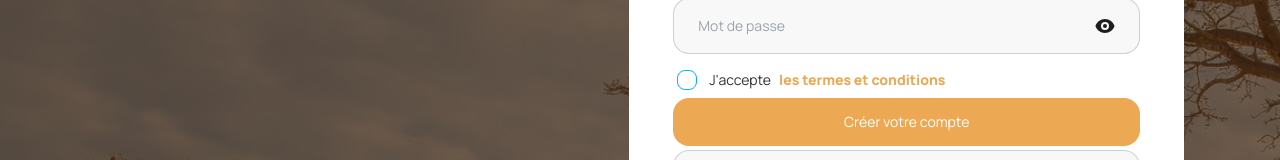
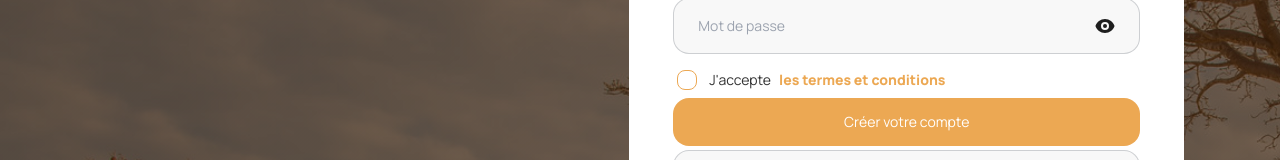
Before and after one commit to andrianina4/ARTIZAHO, a Next.js app: page /auth/s-inscrire in a window 1280 px wide. Shown: the part 497-657 px from the top of the page. Built offline with nearby package versions, Linux system fonts and the light colour scheme.

Commit message:
update : color of checkbox on terms & conditions

```diff
--- a/components/checkbox.tsx
+++ b/components/checkbox.tsx
@@ -10,7 +10,7 @@ function Checkbox(props: CheckboxProps) {
     return (
         <div className="form-control">
             <label className="cursor-pointer label justify-start gap-x-3">
-                <input type="checkbox"  className="checkbox checkbox-sm checkbox-info" />
+                <input type="checkbox"  className="checkbox checkbox-sm border-bronze checked:border-bronze [--chkbg:theme(colors.bronze)] [--chkfg:white]" />
                 <span className="label-text">{content}</span>
             </label>
         </div>
```
